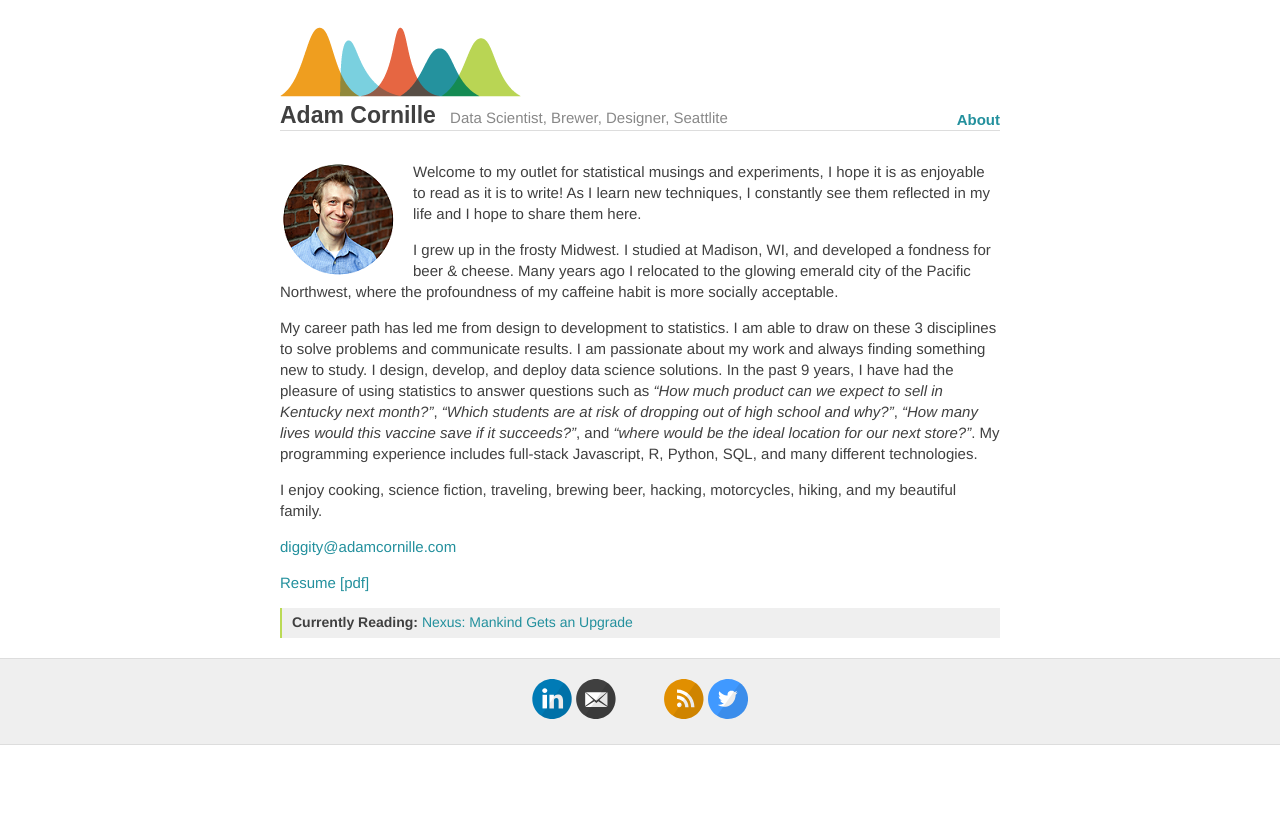
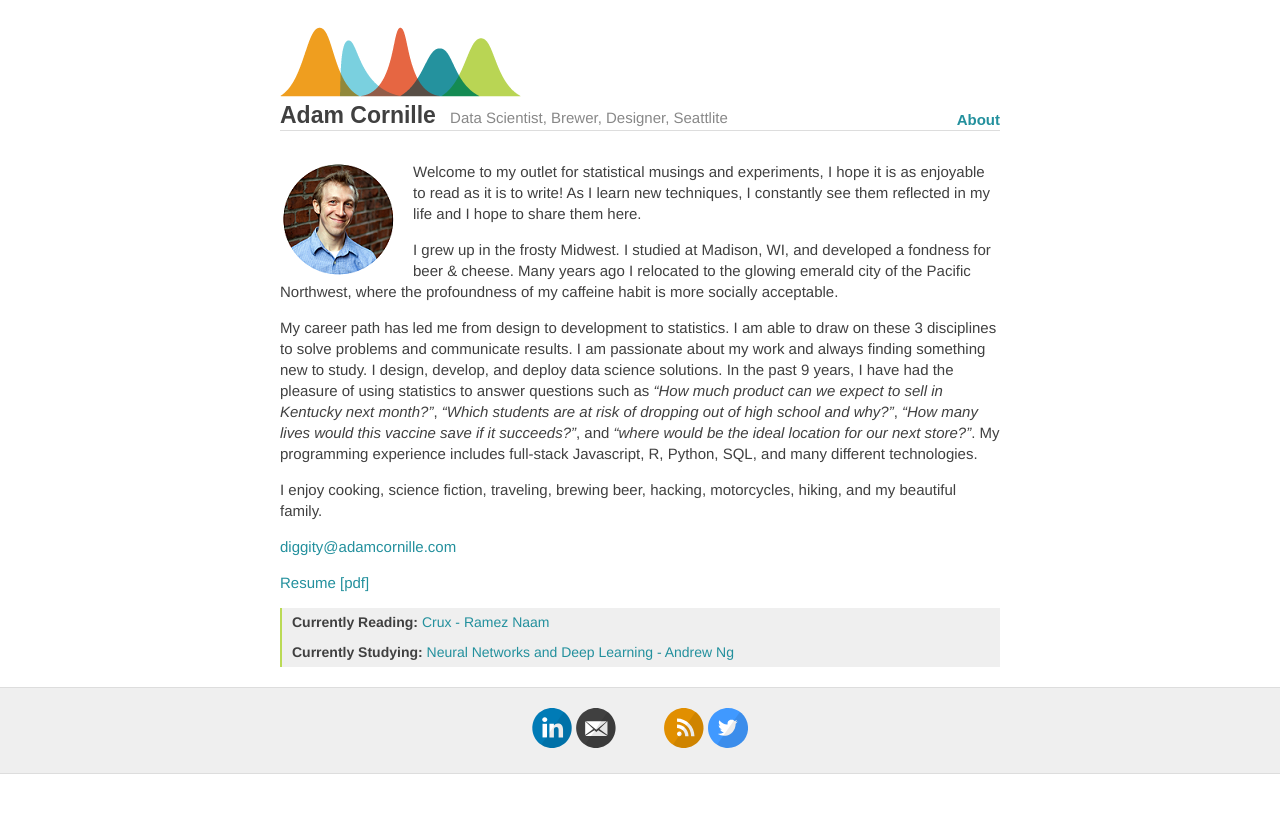
Before and after one commit to lafncow/lafncow.github.io, a Jekyll site: the page built from about.md, in a window 1280 px wide. Shown: the top 813 px of the page. Built offline with Jekyll 4.4.1, drawn with Linux system fonts in a browser that asks for light colours.

Commit message:
Currently reading/studying update

```diff
--- a/about.md
+++ b/about.md
@@ -16,5 +16,8 @@ I enjoy cooking, science fiction, traveling, brewing beer, hacking, motorcycles,
 
 <a href="http://adamcornille.com/docs/Adam_Cornille.pdf" target="_blank">Resume [pdf]</a>
 
-> **Currently Reading:** <a href="https://www.goodreads.com/book/show/13642710-nexus" target="_blank">Nexus: Mankind Gets an Upgrade</a>
+> **Currently Reading:** <a href="https://www.goodreads.com/book/show/24968626-crux" target="_blank">Crux - Ramez Naam</a>
 {: .caption}
+
+> **Currently Studying:** <a href="https://www.coursera.org/learn/neural-networks-deep-learning" target="_blank">Neural Networks and Deep Learning - Andrew Ng</a>
+{: .caption}
```
